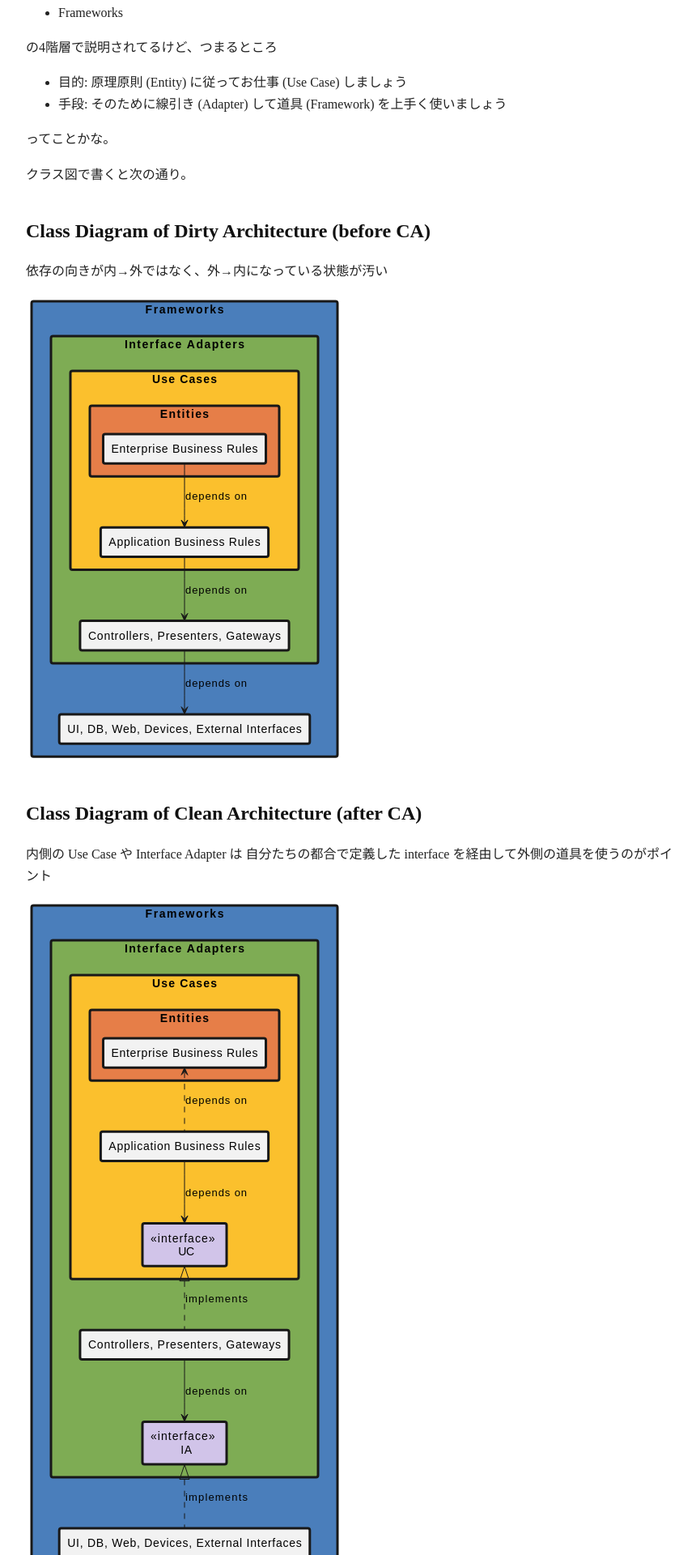
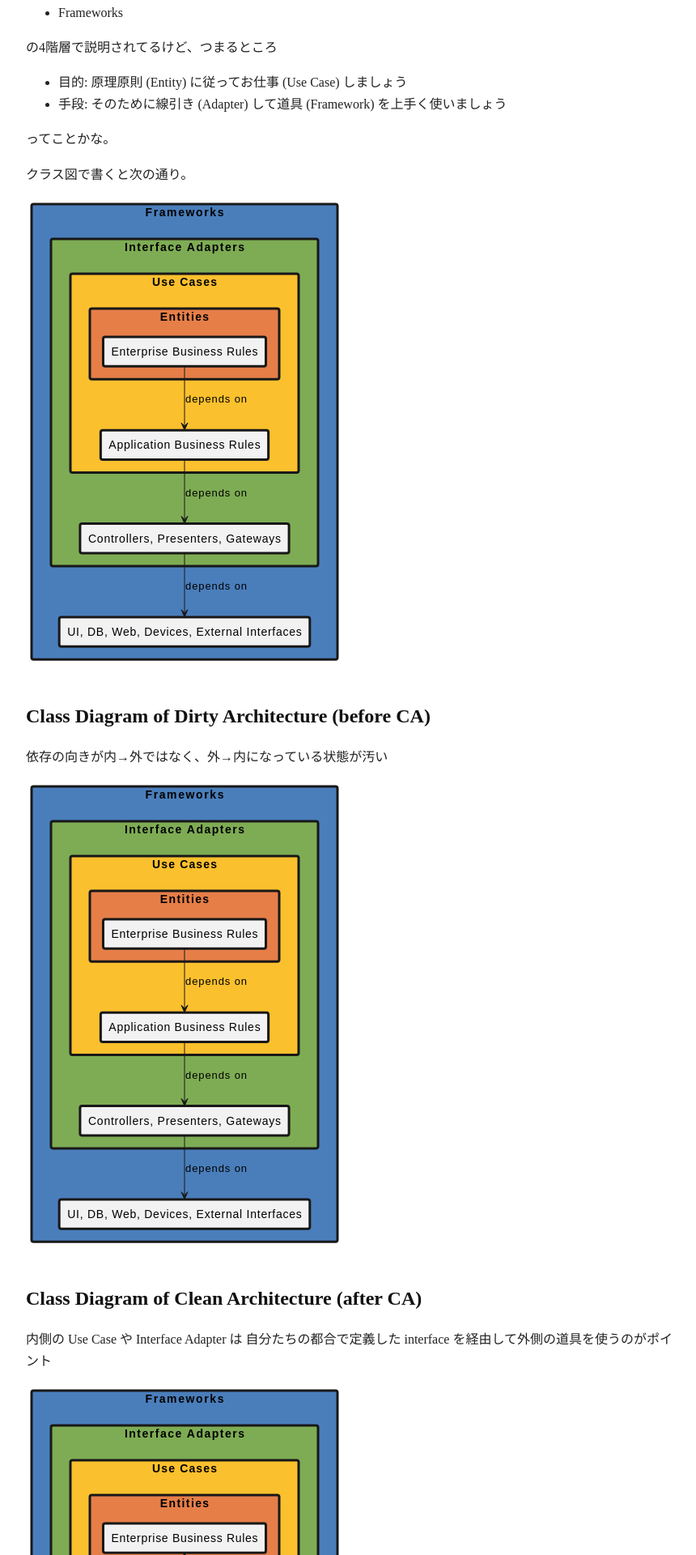
Before and after one commit to GoodRelax/articles, a Jekyll site: the page built from clean-architecture/article_ja.md, in a window 1280 px wide. Shown: the part 869-2789 px from the top of the page at 81% size, without its empty margins (208-1068 px from the left). Built offline with Jekyll 4.4.1, drawn with Linux system fonts in a browser that asks for light colours.

Commit message:
Update article_ja.md

```diff
--- a/clean-architecture/article_ja.md
+++ b/clean-architecture/article_ja.md
@@ -43,6 +43,9 @@ tags: [clean-architecture, dip, design]
 ってことかな。
 
 クラス図で書くと次の通り。
+
+![Dirty Architecture](./class_diagram_dirty_arch.svg)
+
 
 ## Class Diagram of Dirty Architecture (before CA)
 
```
